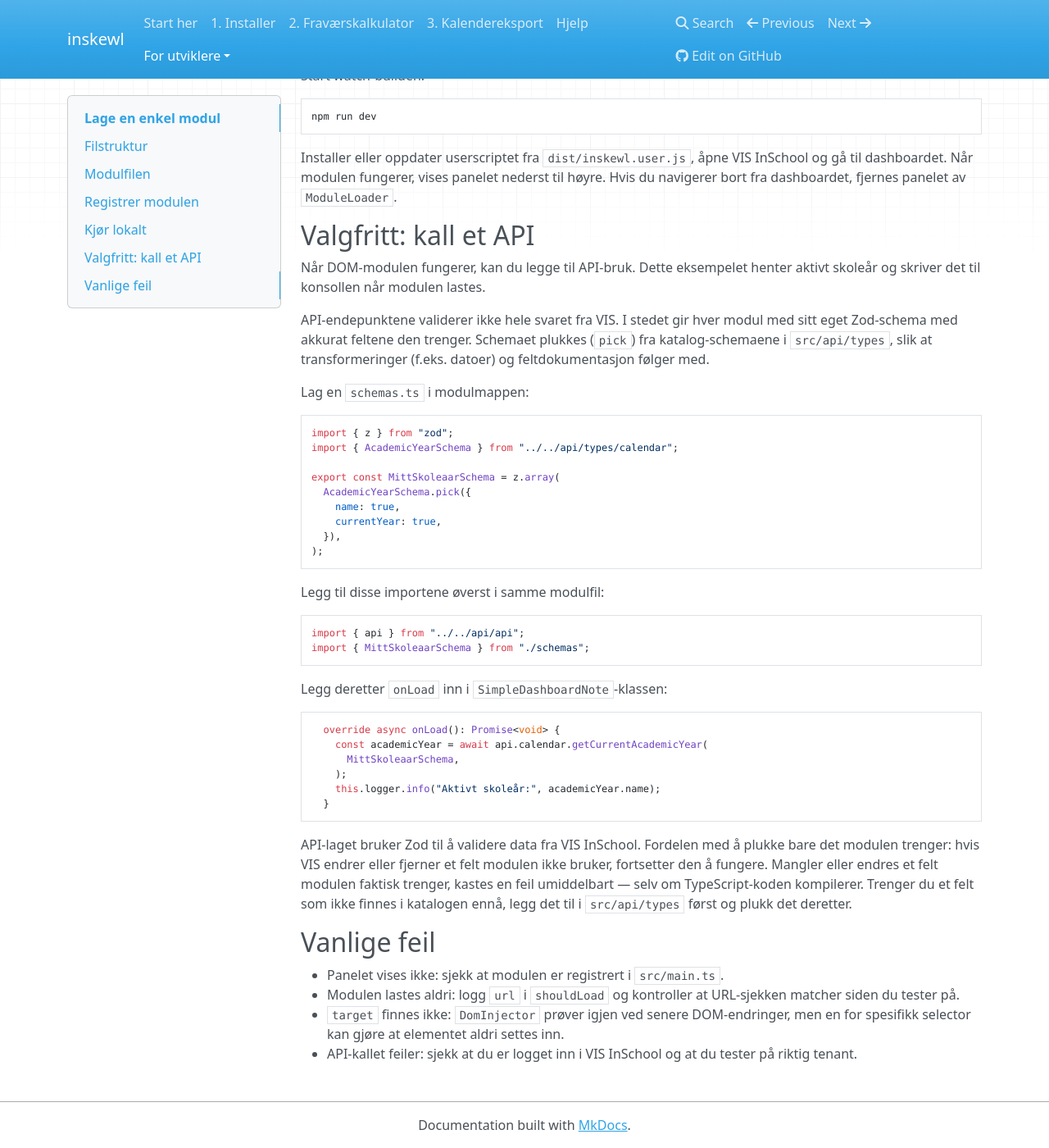
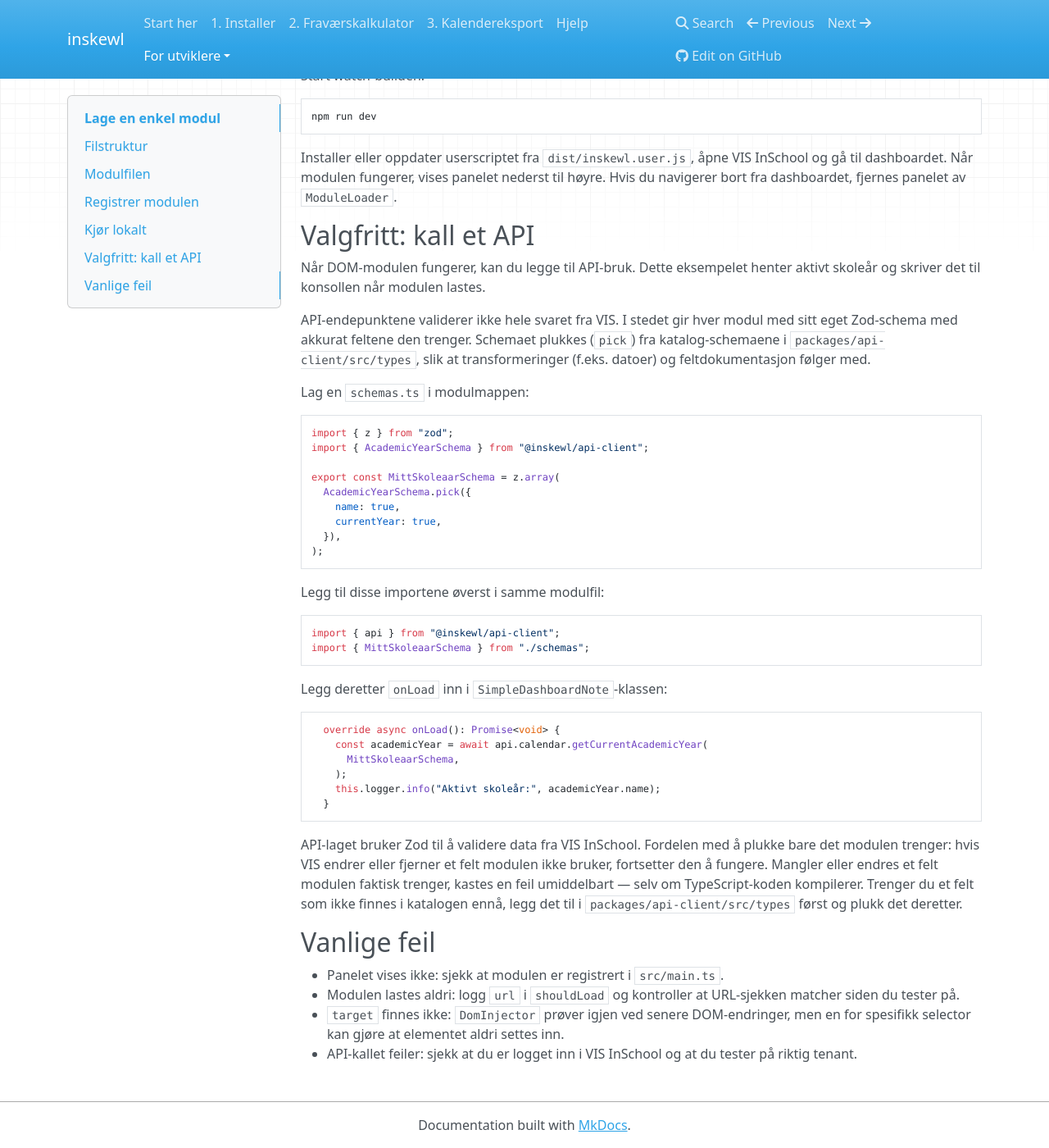
Before and after one commit to MathiasDevelopes/inskewl, an MkDocs documentation site: the page built from docs/modul-eksempel.md, in a window 1280 px wide and 1400 px high, scrolled down 2528 px. Shown: the whole window at 82% size. Built offline with MkDocs 1.6.1, drawn with Linux system fonts in a browser that asks for light colours; nearby versions of some CDN libraries.

````diff
--- a/docs/modul-eksempel.md
+++ b/docs/modul-eksempel.md
@@ -153,14 +153,14 @@ aktivt skoleår og skriver det til konsollen når modulen lastes.
 
 API-endepunktene validerer ikke hele svaret fra VIS. I stedet gir hver modul
 med sitt eget Zod-schema med akkurat feltene den trenger. Schemaet plukkes
-(`pick`) fra katalog-schemaene i `src/api/types`, slik at transformeringer
+(`pick`) fra katalog-schemaene i `packages/api-client/src/types`, slik at transformeringer
 (f.eks. datoer) og feltdokumentasjon følger med.
 
 Lag en `schemas.ts` i modulmappen:
 
 ```typescript
 import { z } from "zod";
-import { AcademicYearSchema } from "../../api/types/calendar";
+import { AcademicYearSchema } from "@inskewl/api-client";
 
 export const MittSkoleaarSchema = z.array(
   AcademicYearSchema.pick({
@@ -173,7 +173,7 @@ export const MittSkoleaarSchema = z.array(
 Legg til disse importene øverst i samme modulfil:
 
 ```typescript
-import { api } from "../../api/api";
+import { api } from "@inskewl/api-client";
 import { MittSkoleaarSchema } from "./schemas";
 ```
 
@@ -193,7 +193,7 @@ plukke bare det modulen trenger: hvis VIS endrer eller fjerner et felt modulen
 ikke bruker, fortsetter den å fungere. Mangler eller endres et felt modulen
 faktisk trenger, kastes en feil umiddelbart — selv om TypeScript-koden
 kompilerer. Trenger du et felt som ikke finnes i katalogen ennå, legg det til i
-`src/api/types` først og plukk det deretter.
+`packages/api-client/src/types` først og plukk det deretter.
 
 ## Vanlige feil
 
````
Also changed, not shown: docs/arkitektur.md (+2 -2 lines), docs/utvikling.md (+1 -1 lines).
